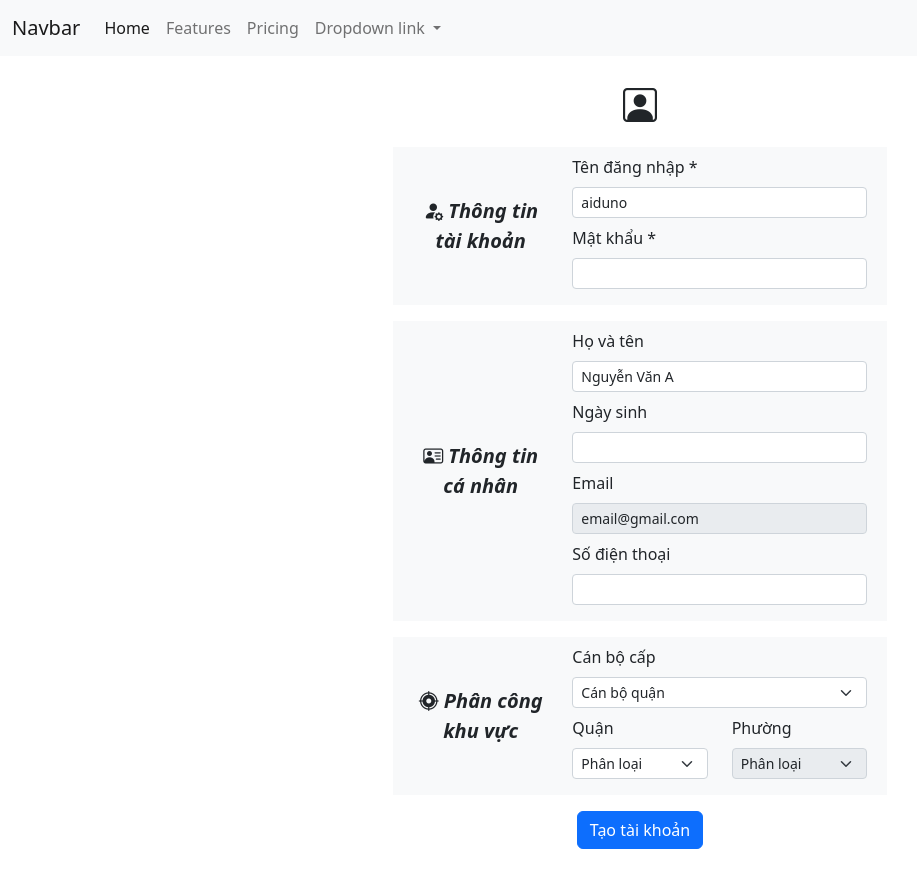
After one commit to klam-12/Ads_Management_PTUDW, a Node project: template dynamicWeb/views/vwForm/createAcc.hbs in a window 1280 px wide. The commit adds this page. Shown: the whole page, without its empty margins (0-917 px from the left). Run offline with Node 20 templates, Linux system fonts and the light colour scheme; the template is opened without the code that fills it, so the values that code supplies are empty; some libraries are stand-ins or nearby versions.

Commit message:
Update form: license & create account

```diff
--- a/dynamicWeb/routes/form.route.js
+++ b/dynamicWeb/routes/form.route.js
@@ -17,5 +17,10 @@ route.get('/license', function(req,res){
     res.render('vwForm/license');
 });
 
+// Tạo tài khoản cán bộ
+route.get('/createAcc', function(req,res){
+    res.render('vwForm/createAcc');
+});
+
 
 export default route;
--- /dev/null
+++ b/dynamicWeb/views/vwForm/createAcc.hbs
@@ -0,0 +1,163 @@
+{{#section 'js'}}
+<script src="https://cdnjs.cloudflare.com/ajax/libs/jquery-datetimepicker/2.5.20/jquery.datetimepicker.full.min.js"></script>
+<script>
+    $('#txtDob').datetimepicker({
+        timepicker: false,
+        format: 'd/m/Y',
+        mask: true
+    });
+
+    $('#typeAcc').change(function () {
+        var selectedType = $(this).find("option:selected").text();
+
+        if(selectedType === "Cán bộ quận"){
+            $("#ward-select").attr("disabled","disabled");
+        }
+    });
+
+    $('#district-select').change(function () {
+        var selectedType = $("#typeAcc").find("option:selected").text();
+
+        if(selectedType == "Cán bộ phường"){
+            var districtType = $(this).find("option:selected").text();
+            if(districtType === "Quận 1"){
+                var district1 = {
+                    "1": "Phường Bến Nghé",
+                    "2": "Phường Cầu Kho",
+                    "3": "Phường Cầu Ông Lãnh",
+                    "4": "Phường Bến Thành",
+                    "5": "Phường Cô Giang",
+                    "6": "Phường Đa Kao",
+                    "7": "Phường Nguyễn Thái Bình",
+                    "8": "Phường Phạm Ngũ Lão",
+                    "9": "Phường Nguyễn Cư Trinh",
+                    "10": "Phường Tân Định",
+                };
+
+                var $mySelect = $('#ward-select');
+                $mySelect.find('option').remove();
+
+                $.each(district1, function(key, value) {
+                    var $option = $("<option/>", {
+                        value: key,
+                        text: value
+                    });
+                    $mySelect.append($option);
+                });
+
+            } else if(districtType === "Quận 5"){
+                var district5 = {};
+                for (var i = 1; i <= 14; i++) {
+                    district5[i.toString()] = "Phường " + i;
+                }
+                console.log(district5);
+
+                var $mySelect = $('#ward-select');
+                $mySelect.find('option').remove();
+
+                $.each(district5, function(key, value) {
+                    var $option = $("<option/>", {
+                        value: key,
+                        text: value
+                    });
+                    $mySelect.append($option);
+                });
+            }
+            $("#ward-select").removeAttr("disabled");
+
+        }
+    });
+
+</script>
+{{/section}}
+
+{{#section 'css'}}
+<link rel="stylesheet"
+  href="https://cdnjs.cloudflare.com/ajax/libs/jquery-datetimepicker/2.5.20/jquery.datetimepicker.min.css">
+
+<link rel="stylesheet" href="/static/css/form.css">
+{{/section}}
+
+<div class="position-relative">
+    <form method="post" class="form-createAcc-width position-absolute top-50 start-50 translate-middle-x p-4 custom-form box-shadow">
+        <div class="row text-center mb-3 info-color ">
+            <i class="bi bi-person-square heading-size" style="font-size: 34px;"></i>
+        </div>
+
+        <div class="row mb-3 bg-light p-2 mx-2 box-shadow">
+            <div class="col-4 fs-5 fw-semibold info-color text-center d-flex align-items-center ">
+                <i class="bi bi-person-fill-gear">
+                    Thông tin tài khoản
+                </i>
+            </div>
+            <div class="col-8">
+                <label for="txtTdn" class="form-label black-color">Tên đăng nhập *</label>
+                <input type="text" class="form-control form-control-sm mb-2" id="txtTdn" name="tdn" value="aiduno">
+
+                <label for="txtPass" class="form-label black-color">Mật khẩu *</label>
+                <input type="password" class="form-control form-control-sm mb-2" id="txtPass" name="password">
+            </div>
+        </div>
+
+        <div class="row mb-3 bg-light p-2 mx-2 box-shadow">
+            <div class="col-4 fs-5 info-color fw-semibold text-center d-flex align-items-center ">
+                <i class="bi bi-person-vcard">
+                    Thông tin cá nhân
+                </i>
+            </div>
+            <div class="col-8">
+                <label for="txtName" class="form-label black-color">Họ và tên</label>
+                <input type="text" class="form-control form-control-sm mb-2" id="txtName" name="fullName" value="Nguyễn Văn A">
+
+                <label for="txtDob" class="form-label black-color">Ngày sinh</label>
+                <input type="text" class="form-control form-control-sm mb-2" id="txtDob" name="raw_dob">
+
+                <label for="txtEmail" class="form-label black-color">Email</label>
+                <input type="email" class="form-control form-control-sm mb-2" id="txtEmail" name="email" value="email@gmail.com" disabled>
+
+                <label for="txtPhone" class="form-label black-color">Số điện thoại</label>
+                <input type="text" class="form-control form-control-sm mb-2" id="txtPhone" name="phone">
+            </div>
+        </div>
+
+        <div class="row mb-3 bg-light p-2 mx-2 box-shadow">
+            <div class="col-4 fs-5 fw-semibold info-color text-center d-flex align-items-center ">
+                <i class="bi bi-crosshair2">
+                    Phân công khu vực
+                </i>
+            </div>
+            <div class="col-8">
+                <label class="form-label">Cán bộ cấp</label>
+                <select class="form-select form-select-sm mb-2" id="typeAcc" aria-label=".form-select-sm example">
+                    <option >Phân loại</option>
+                    <option  value="1">Cán bộ phường</option>
+                    <option selected value="2">Cán bộ quận</option>
+                </select>
+
+                <div class="row mb-2">
+                    <div class="col">
+                        <label class="form-label">Quận</label>
+                        <select class="form-select form-select-sm" id="district-select" aria-label=".form-select-sm example">
+                            <option selected value="0">Phân loại</option>
+                            <option  value="1">Quận 1</option>
+                            <option  value="2">Quận 5</option>
+                        </select>
+                    </div>
+
+                    <div class="col">
+                        <label class="form-label">Phường</label>
+                        <select class="form-select form-select-sm" id="ward-select" disabled aria-label=".form-select-sm example">
+                            <option selected>Phân loại</option>
+                        </select>
+                    </div>
+                </div>
+            </div>
+        </div>
+
+        <div class="row">
+            <div class="col-12 text-center">
+                <button type="submit" class="btn btn-primary">Tạo tài khoản</button>
+            </div>
+        </div>
+    </form>
+</div>
```
Also changed, not shown: dynamicWeb/static/css/form.css (+21 -2 lines), dynamicWeb/views/vwForm/license.hbs (+15 -17 lines).
